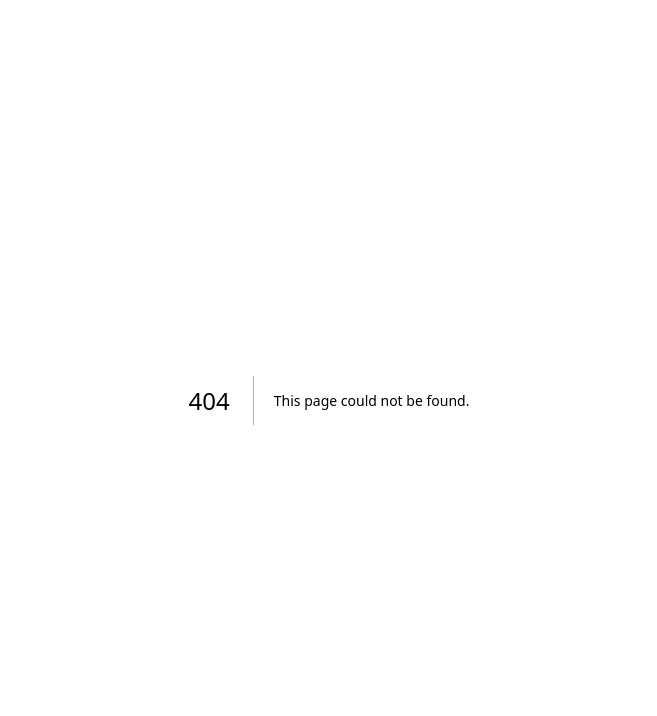
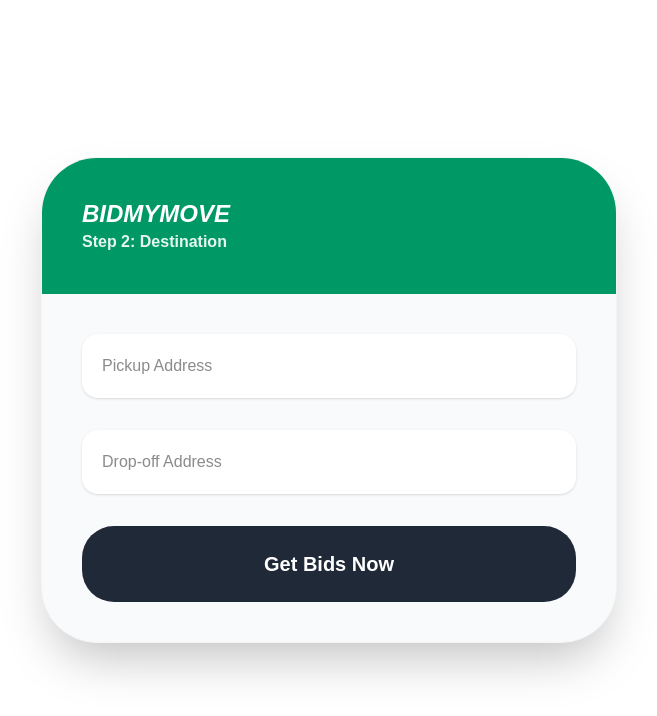
Before and after one commit to littchel/bidmymove-proto, a Next.js app: page /post-job/route-details in a window 1280 px wide. Before the commit this address had no page. Shown: the top 716 px of the page, without its empty margins (311-968 px from the left). Built offline with nearby package versions, Linux system fonts and the light colour scheme.

Commit message:
Bypassing stale cache by renaming details route

```diff
--- a/app/post-job/details_new/page.tsx
+++ /dev/null
@@ -1,44 +0,0 @@
-'use client';
-
-// Force the compiler to skip static analysis for this route
-export const dynamic = 'force-dynamic';
-export const revalidate = 0;
-
-import { Truck, MapPin, ArrowRight } from 'lucide-react';
-
-export default function PostJobDetails() {
-  const handleSubmit = (e: React.FormEvent) => {
-    e.preventDefault();
-    window.location.href = '/dashboard/live';
-  };
-
-  return (
-    <div className="min-h-screen bg-white flex items-center justify-center p-6">
-      <div className="max-w-xl w-full bg-gray-50 rounded-[3.5rem] border border-gray-100 shadow-2xl overflow-hidden">
-        <div className="bg-emerald-600 p-10 text-white text-left">
-          <div className="flex items-center gap-3 mb-2">
-            <Truck size={24} />
-            <h1 className="text-2xl font-black italic uppercase tracking-tighter">BidMyMove</h1>
-          </div>
-          <p className="font-bold opacity-90 text-left">Step 2: Route Details</p>
-        </div>
-
-        <form onSubmit={handleSubmit} className="p-10 space-y-8 text-left">
-          <div className="space-y-4">
-            <div className="text-left">
-              <label className="block text-[10px] font-black uppercase text-gray-400 mb-2 ml-2 tracking-widest text-left">Pickup Address</label>
-              <input required name="pickup" placeholder="Street, Suburb, City" className="w-full p-5 bg-white rounded-3xl border-none shadow-sm text-lg outline-none" />
-            </div>
-            <div className="text-left">
-              <label className="block text-[10px] font-black uppercase text-gray-400 mb-2 ml-2 tracking-widest text-left">Drop-off Address</label>
-              <input required name="destination" placeholder="Street, Suburb, City" className="w-full p-5 bg-white rounded-3xl border-none shadow-sm text-lg outline-none" />
-            </div>
-          </div>
-          <button type="submit" className="w-full py-6 bg-[#1F2937] text-white rounded-[2rem] font-black text-xl flex items-center justify-center gap-3">
-            Post & Get Bids <ArrowRight size={24} />
-          </button>
-        </form>
-      </div>
-    </div>
-  );
-}
--- /dev/null
+++ b/app/post-job/route-details/page.tsx
@@ -0,0 +1,36 @@
+'use client';
+import { Suspense } from 'react';
+import { Truck, MapPin, ArrowRight } from 'lucide-react';
+
+function DetailsForm() {
+  const handleSubmit = (e: React.FormEvent) => {
+    e.preventDefault();
+    window.location.href = '/dashboard/live';
+  };
+
+  return (
+    <div className="min-h-screen bg-white flex items-center justify-center p-6">
+      <div className="max-w-xl w-full bg-gray-50 rounded-[3.5rem] border border-gray-100 shadow-2xl overflow-hidden">
+        <div className="bg-emerald-600 p-10 text-white text-left">
+          <h1 className="text-2xl font-black italic uppercase">BidMyMove</h1>
+          <p className="font-bold opacity-90">Step 2: Destination</p>
+        </div>
+        <form onSubmit={handleSubmit} className="p-10 space-y-8 text-left">
+          <input required placeholder="Pickup Address" className="w-full p-5 bg-white rounded-2xl border-none shadow-sm" />
+          <input required placeholder="Drop-off Address" className="w-full p-5 bg-white rounded-2xl border-none shadow-sm" />
+          <button type="submit" className="w-full py-6 bg-[#1F2937] text-white rounded-[2rem] font-black text-xl">
+            Get Bids Now
+          </button>
+        </form>
+      </div>
+    </div>
+  );
+}
+
+export default function Page() {
+  return (
+    <Suspense fallback={<div className="p-20 text-center font-black">Loading...</div>}>
+      <DetailsForm />
+    </Suspense>
+  );
+}
```
